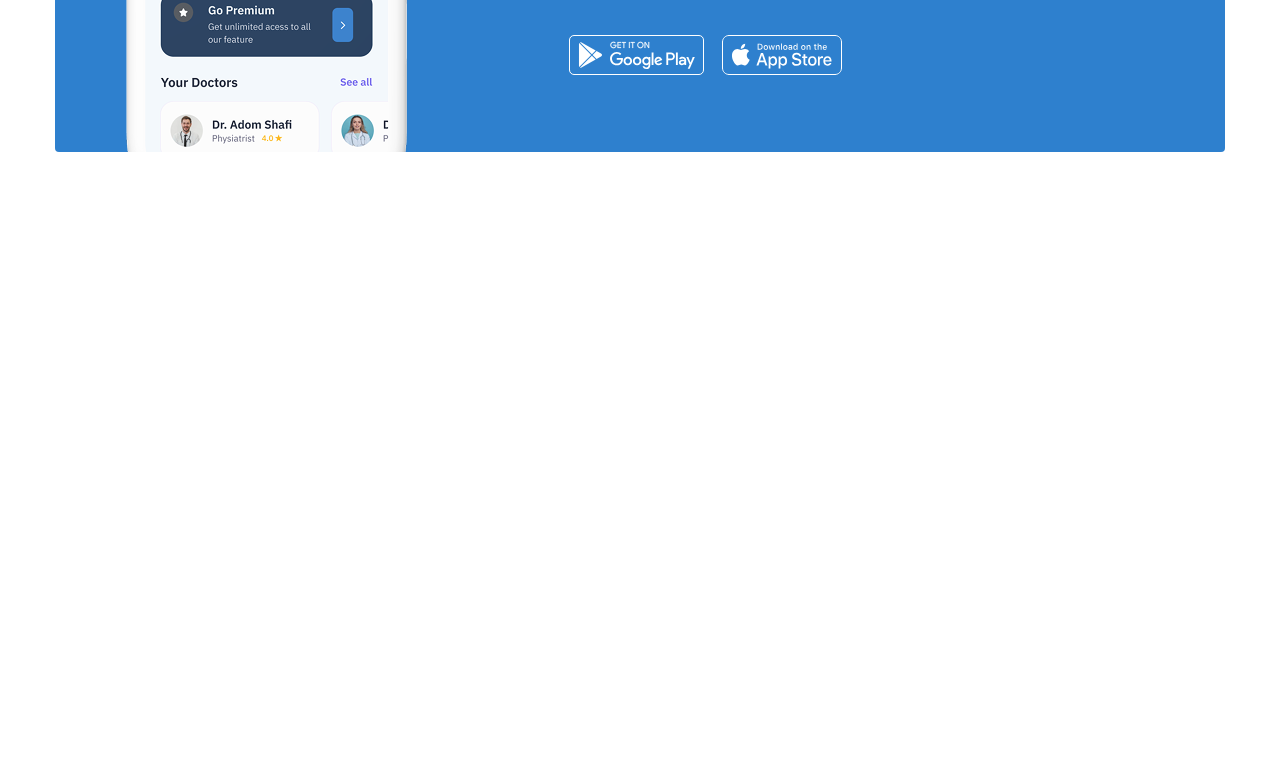
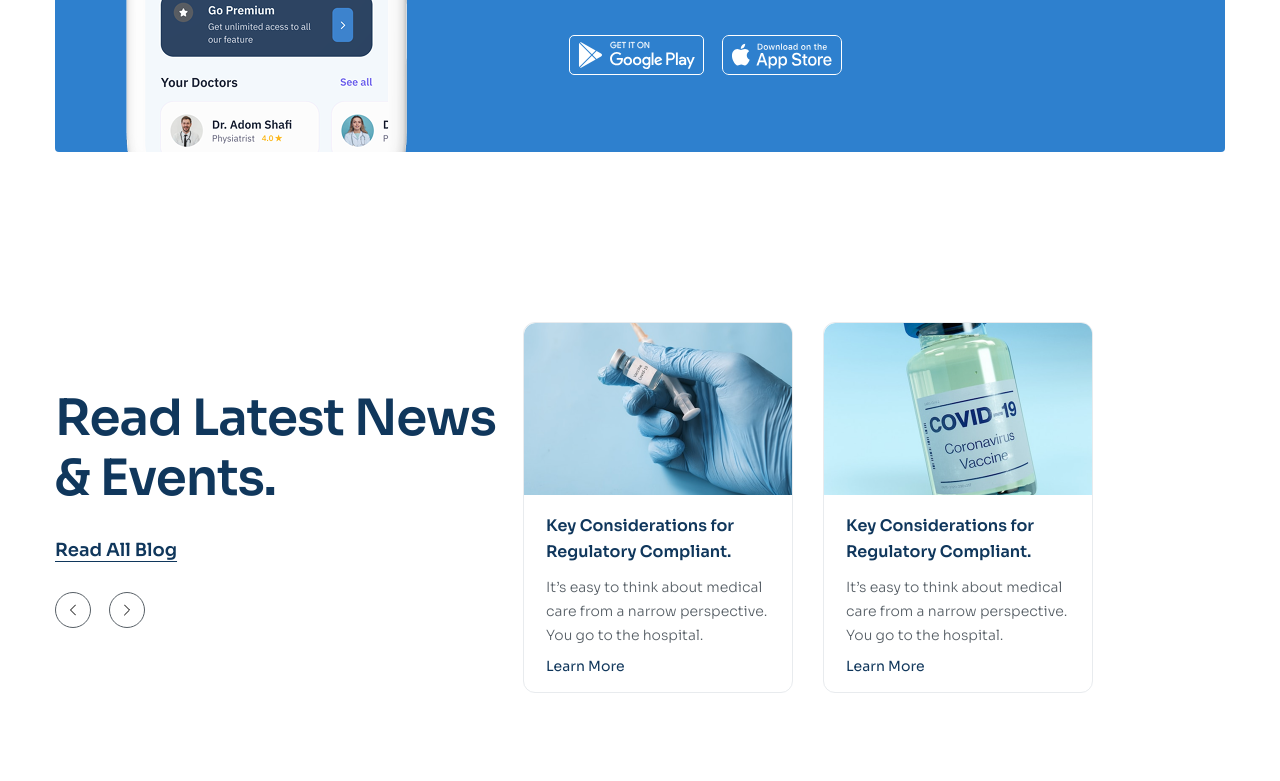
Before and after one commit to tuanvuanh3110/Duan3-Shinesmile, a plain HTML site: page index.html in a window 1280 px wide. Shown: the part 4757-5538 px from the top of the page. Drawn offline with Linux system fonts and the light colour scheme.

Commit message:
P10 Blog

```diff
--- a/assets/css/style.css
+++ b/assets/css/style.css
@@ -467,3 +467,102 @@ a {
   column-gap: 18px;
   align-items: center;
 }
+/* =========================install Mobile====================  */
+.blog {
+  padding: 85px 0;
+}
+.blog__inner {
+  display: flex;
+  justify-content: space-between;
+  align-items: center;
+}
+.blog__content {
+  width: 40%;
+}
+.blog__heading {
+  min-width: 470px;
+}
+.blog__more {
+  margin-top: 28px;
+  display: inline-block;
+  color: #10375c;
+  font-size: 1.8rem;
+  font-style: normal;
+  font-weight: 600;
+  line-height: 1.56;
+  text-decoration-line: underline;
+  text-underline-offset: 5px;
+}
+.blog__more:hover {
+  color: #2e80ce;
+}
+.blog__control {
+  margin-top: 28px;
+  justify-content: flex-start;
+}
+.blog__list {
+  display: grid;
+  grid-template-columns: repeat(3, 1fr);
+  column-gap: 30px;
+}
+.blog-item {
+  min-width: 270px;
+  border-radius: 12px;
+  border: 1px solid #e8ebee;
+  background: #fff;
+  overflow: hidden;
+}
+.blog-item:hover {
+  box-shadow: 0 4px 12px rgba(0, 0, 0, 0.1);
+  border-color: transparent;
+  transition: 0.25s;
+}
+.blog-item:hover .blog-item__thumb {
+  transform: scale(1.1);
+  transition: 0.5s;
+}
+.blog-item__thumb {
+  width: 270px;
+  height: 172px;
+  object-fit: cover;
+  width: 100%;
+  transition: 0.25s;
+}
+.blog-item__wrap {
+  height: 172px;
+  overflow: hidden;
+}
+.blog-item__body {
+  padding: 18px 22px;
+}
+.blog-item__heading {
+  color: #10375c;
+  font-size: 1.6rem;
+  font-style: normal;
+  font-weight: 600;
+  line-height: 1.62;
+}
+.blog-item__desc {
+  margin-top: 10px;
+  color: #575f66;
+  font-size: 1.4rem;
+  font-style: normal;
+  font-weight: 300;
+  line-height: 1.72;
+}
+.blog-item__more {
+  margin-top: 12px;
+  display: inline-block;
+  color: #10375c;
+  font-size: 1.4rem;
+  font-style: normal;
+  font-weight: 400;
+  line-height: 1;
+}
+.blog-item__more:hover {
+  color: #2e80ce;
+  text-decoration: underline;
+  text-underline-offset: 4px;
+  transition: 0.25s;
+}
+/* =========================appointment====================  */
--- a/index.html
+++ b/index.html
@@ -451,6 +451,105 @@
           </div>
         </div>
       </section>
+      <!-- blog -->
+      <section class="blog">
+        <div class="container">
+          <div class="blog__inner">
+            <!-- left -->
+            <section class="blog__content">
+              <h2 class="section-heading blog__heading">
+                Read Latest News & Events.
+              </h2>
+              <a href="" class="blog__more">Read All Blog</a>
+              <div class="control blog__control">
+                <!-- back -->
+                <button class="control__btn">
+                  <svg
+                    class="control__icon"
+                    xmlns="http://www.w3.org/2000/svg"
+                    width="6"
+                    height="12"
+                    viewBox="0 0 6 12"
+                    fill="none"
+                  >
+                    <path
+                      d="M5.5 1L0.5 6L5.5 11"
+                      stroke="currentColor"
+                      stroke-linecap="round"
+                      stroke-linejoin="round"
+                    />
+                  </svg>
+                </button>
+                <!-- next -->
+                <button class="control__btn">
+                  <svg
+                    class="control__icon control-icon--next"
+                    xmlns="http://www.w3.org/2000/svg"
+                    width="6"
+                    height="12"
+                    viewBox="0 0 6 12"
+                    fill="none"
+                  >
+                    <path
+                      d="M5.5 1L0.5 6L5.5 11"
+                      stroke="currentColor"
+                      stroke-linecap="round"
+                      stroke-linejoin="round"
+                    />
+                  </svg>
+                </button>
+              </div>
+            </section>
+            <!-- right -->
+            <div class="blog__list">
+              <!-- item1 -->
+              <article class="blog-item">
+                <figure class="blog-item__wrap">
+                  <img
+                    src="./assets/img/blog1.png"
+                    alt="Key Considerations for Regulatory Compliant."
+                    class="blog-item__thumb"
+                  />
+                </figure>
+                <section class="blog-item__body">
+                  <h3>
+                    <a href="#!" class="blog-item__heading"
+                      >Key Considerations for Regulatory Compliant.</a
+                    >
+                  </h3>
+                  <p class="blog-item__desc">
+                    It’s easy to think about medical care from a narrow
+                    perspective. You go to the hospital.
+                  </p>
+                  <a href="#!" class="blog-item__more">Learn More</a>
+                </section>
+              </article>
+              <!-- item2 -->
+              <article class="blog-item">
+                <figure class="blog-item__wrap">
+                  <img
+                    src="./assets/img/blog2.png"
+                    alt="Key Considerations for Regulatory Compliant."
+                    class="blog-item__thumb"
+                  />
+                </figure>
+                <section class="blog-item__body">
+                  <h3>
+                    <a href="#!" class="blog-item__heading"
+                      >Key Considerations for Regulatory Compliant.</a
+                    >
+                  </h3>
+                  <p class="blog-item__desc">
+                    It’s easy to think about medical care from a narrow
+                    perspective. You go to the hospital.
+                  </p>
+                  <a href="#!" class="blog-item__more">Learn More</a>
+                </section>
+              </article>
+            </div>
+          </div>
+        </div>
+      </section>
     </main>
   </body>
 </html>
```
Also changed, not shown: assets/img/blog1.png (added), assets/img/blog2.png (added).
